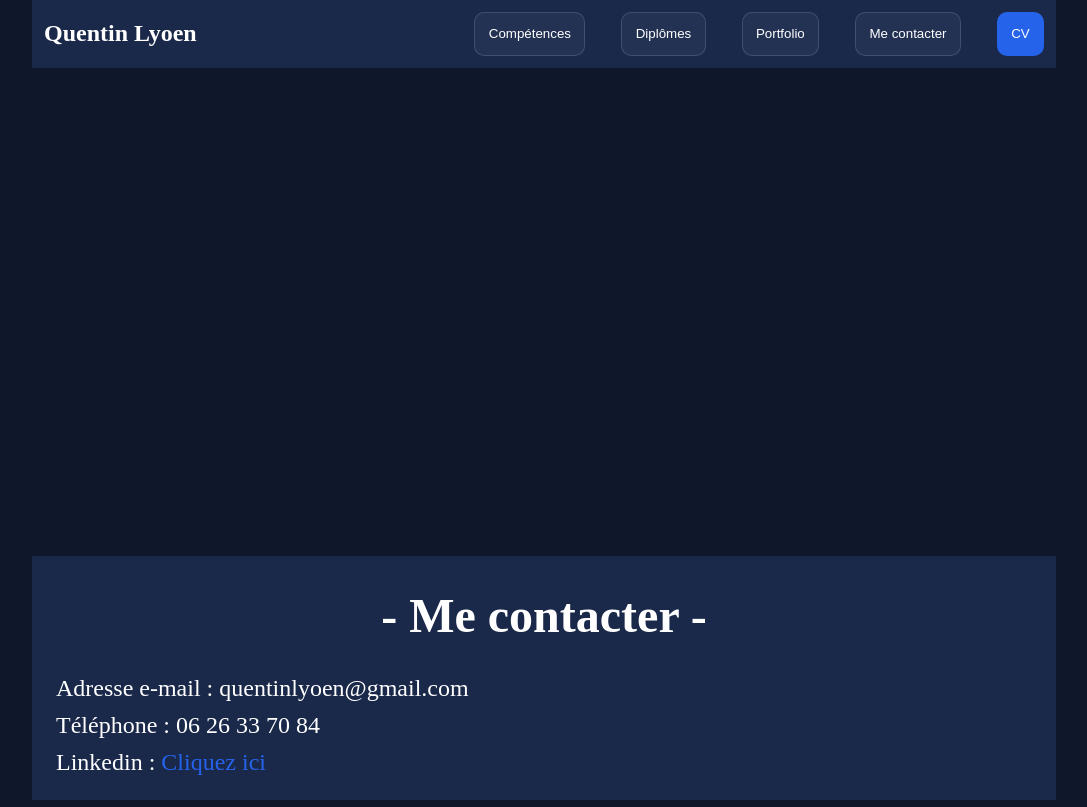
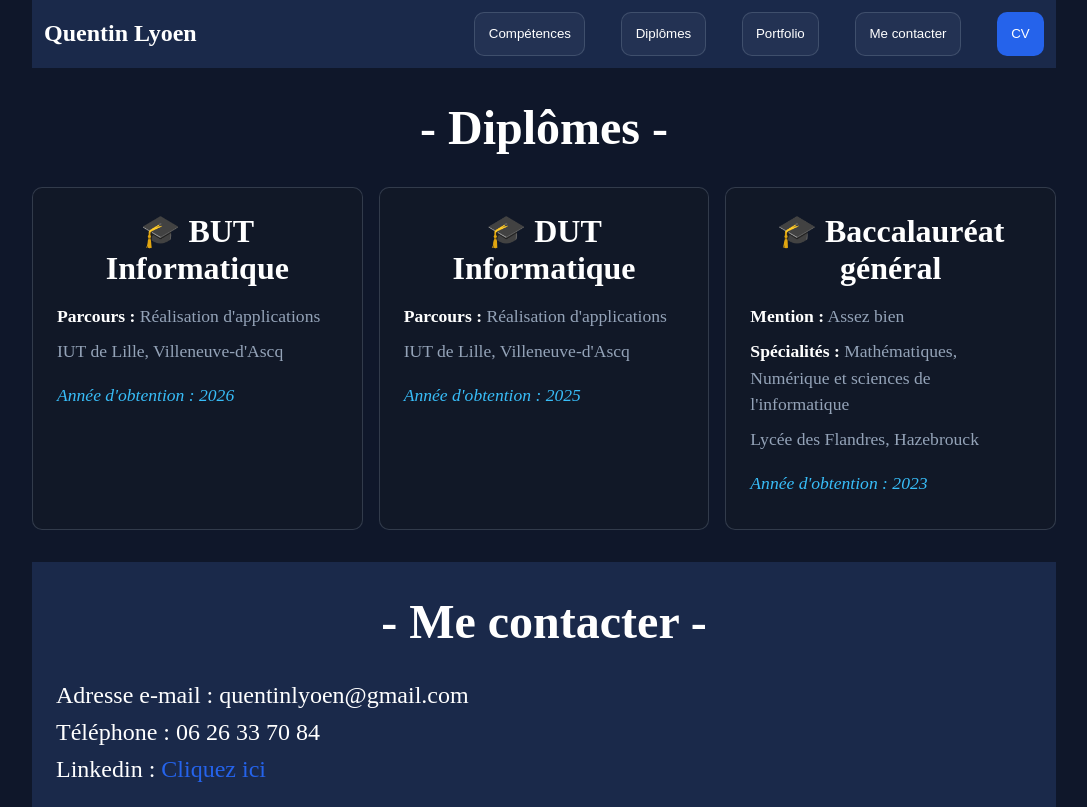
Before and after one commit to Quentin-Lyoen/quentin-lyoen, an Angular app: page /degree in a window 1280 px wide. Before the commit this address led to /. Shown: the whole page, without its empty margins (96-1183 px from the left). Built offline with nearby package versions, Linux system fonts and the light colour scheme.

Commit message:
feat: implement degree page and update application routes with skills and degree components

```diff
--- a/src/app/app.routes.ts
+++ b/src/app/app.routes.ts
@@ -1,8 +1,10 @@
 import { Routes } from '@angular/router';
 import { HomeComponent } from './pages/home/home.component';
 import { SkillsComponent } from './pages/skills/skills.component';
+import { DegreeComponent } from './pages/degree/degree.component';
 
 export const routes: Routes = [
     { path: '', component: HomeComponent },
     { path: 'skills', component: SkillsComponent },
+    { path: 'degree', component: DegreeComponent },
 ];
--- /dev/null
+++ b/src/app/pages/degree/degree.component.html
@@ -0,0 +1,25 @@
+<h1>- Diplômes -</h1>
+
+<div>
+    <div>
+        <h2>🎓 BUT Informatique </h2>
+        <p><strong>Parcours :</strong> Réalisation d'applications </p>
+        <p>IUT de Lille, Villeneuve-d'Ascq</p>
+        <p class="year">Année d'obtention : 2026</p>
+    </div>
+
+    <div>
+        <h2>🎓 DUT Informatique </h2>
+        <p><strong>Parcours :</strong> Réalisation d'applications </p>
+        <p>IUT de Lille, Villeneuve-d'Ascq</p>
+        <p class="year">Année d'obtention : 2025</p>
+    </div>
+
+    <div>
+        <h2>🎓 Baccalauréat général </h2>
+        <p><strong>Mention :</strong> Assez bien </p>
+        <p><strong>Spécialités :</strong> Mathématiques, Numérique et sciences de l'informatique</p>
+        <p>Lycée des Flandres, Hazebrouck</p>
+        <p class="year">Année d'obtention : 2023</p>
+    </div>
+</div>
--- /dev/null
+++ b/src/app/pages/degree/degree.component.scss
@@ -0,0 +1,59 @@
+:host {
+    width: 80%;
+    display: flex;
+    flex-direction: column;
+    align-items: center;
+    margin-bottom: 2em;
+
+    h1 {
+        color: white;
+        font-size: 3em;
+    }
+
+    >div {
+        width: 100%;
+        display: flex;
+        justify-content: space-between;
+        gap: 1em;
+
+        >div {
+            width: 100%;
+            color: white;
+            border: 1px solid rgba(148, 163, 184, .25);
+            border-radius: 10px;
+            padding: 1.5em;
+            background-color: #111827;
+            transition: all 0.3s ease;
+
+            &:hover {
+                transform: translateY(-4px);
+                border-color: rgba(56, 189, 248, 0.4);
+                box-shadow: 0 10px 20px rgba(0, 0, 0, 0.2);
+            }
+
+            h2 {
+                font-size: 2em;
+                margin-top: 0;
+                margin-bottom: 0.5em;
+                text-align: center;
+            }
+
+            p {
+                margin: 0.5em 0;
+                color: #94a3b8;
+                font-size: 1.1em;
+                line-height: 1.5;
+
+                strong {
+                    color: white;
+                }
+            }
+
+            .year {
+                margin-top: 1em;
+                font-style: italic;
+                color: #38bdf8;
+            }
+        }
+    }
+}
--- a/src/app/pages/skills/skills.component.scss
+++ b/src/app/pages/skills/skills.component.scss
@@ -10,7 +10,7 @@
         font-size: 3em;
     }
 
-    > div {
+    >div {
         width: 100%;
         display: flex;
         justify-content: space-between;
@@ -19,25 +19,47 @@
         >div {
             width: 100%;
             color: white;
-            border: 1px solid rgba(148,163,184,.25);
+            border: 1px solid rgba(148, 163, 184, .25);
             border-radius: 10px;
             padding: 1em;
             padding-top: 0;
             background-color: #111827;
+            transition: all 0.3s ease;
+
+            &:hover {
+                transform: translateY(-4px);
+                border-color: rgba(56, 189, 248, 0.4);
+                box-shadow: 0 10px 20px rgba(0, 0, 0, 0.2);
+            }
 
              h2 {
                  font-size: 2em;
-                margin-top: 10px;
+                 margin-top: 20px;
+                 text-align: center;
              }
 
              ul {
-                padding-left: 1em;
+                 list-style: none;
+                 padding-left: 0;
+                 margin: 1.5em 0 1em 0;
+                 display: flex;
+                 flex-direction: column;
+                 gap: 0.8em;
 
                  li {
-                    margin-bottom: 0.5em;
+                     padding: 0.6em 1em;
+                     background-color: rgba(255, 255, 255, 0.03);
+                     border: 1px solid rgba(255, 255, 255, 0.05);
+                     border-radius: 6px;
+                     text-align: center;
+                     color: #cbd5e1;
+                     font-size: 1.1em;
+                     transition: all 0.2s ease;
 
-                    &:last-child {
-                        margin-bottom: 0;
+                     &:hover {
+                         background-color: rgba(56, 189, 248, 0.08);
+                         border-color: rgba(56, 189, 248, 0.3);
+                         color: #38bdf8;
                      }
                  }
              }
```
Also changed, not shown: src/app/pages/degree/degree.component.ts (added, +10 -0 lines). Lines whose indentation alone changed are shown as unchanged.
